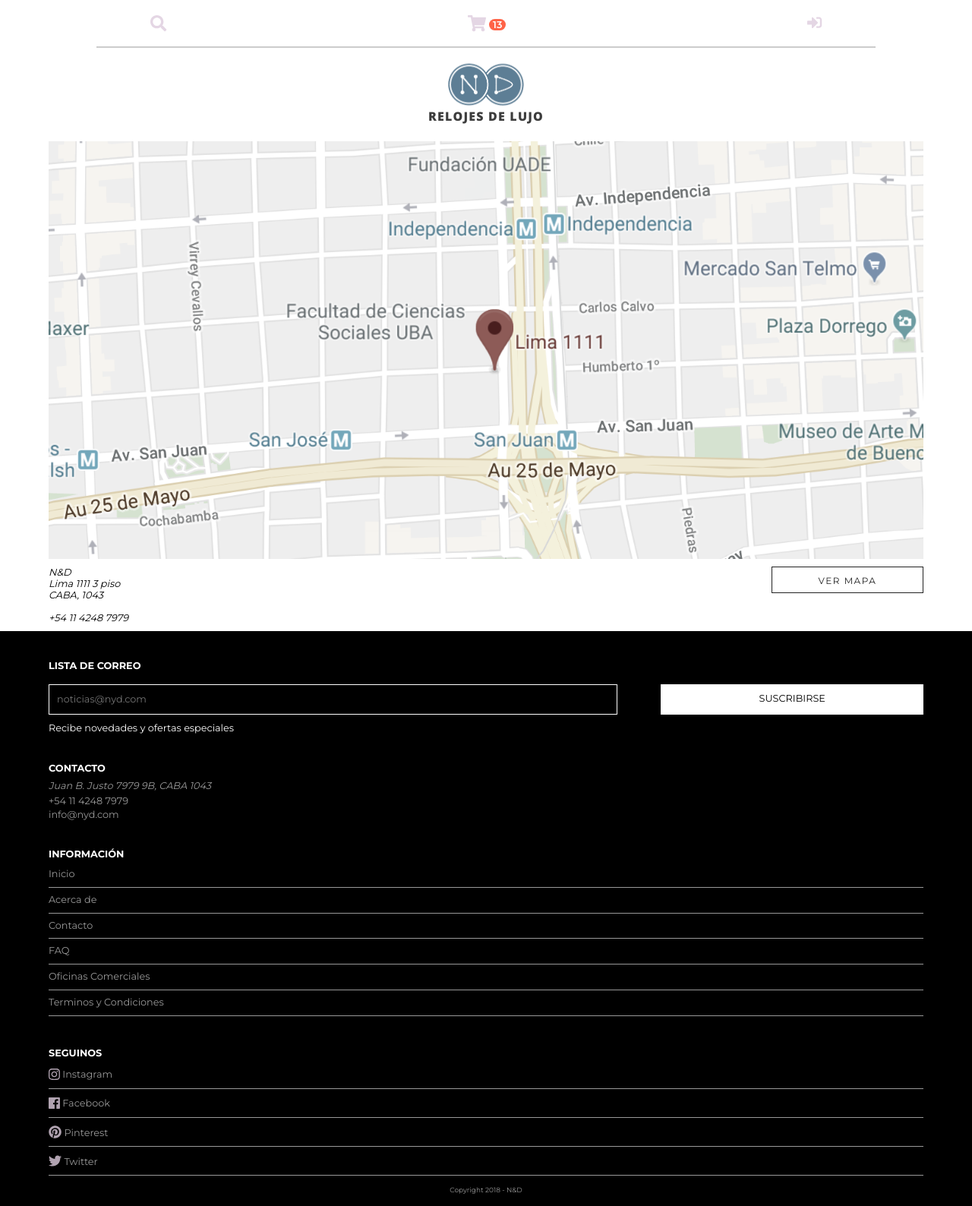
After one commit to MrEscape54/DigitalHouse, a PHP site: page /contacto.html in a window 1280 px wide. The commit adds this page. Shown: the whole page at 76% size. Run offline with PHP 8.4, Linux system fonts and the light colour scheme; some libraries are stand-ins or nearby versions.

Commit message:
contacto, faq y login agregados. Falta armar contenido

```diff
--- /dev/null
+++ b/contacto.html
@@ -0,0 +1,95 @@
+<!DOCTYPE html>
+<html lang="en">
+<head>
+    <meta charset="UTF-8">
+    <meta name="viewport" content="width=device-width, initial-scale=1.0">
+    <meta http-equiv="X-UA-Compatible" content="ie=edge">
+    <title>NIDI | Relojes de Lujo</title>
+    <link rel="shortcut icon" href="img/favicon.ico" type="image/x-icon">
+    <link rel="stylesheet" href="css/sanitize.css">
+    <link rel="stylesheet" href="css/style.css">
+    <link href="https://fonts.googleapis.com/css?family=Montserrat:400,600,700|Open+Sans:800" rel="stylesheet">
+    <script defer src="https://use.fontawesome.com/releases/v5.0.10/js/all.js" integrity="sha384-slN8GvtUJGnv6ca26v8EzVaR9DC58QEwsIk9q1QXdCU8Yu8ck/tL/5szYlBbqmS+" crossorigin="anonymous"></script>
+</head>
+<body>
+    <header>
+        <div class="search-scart">
+            <i class="fas fa-search fa-lg"></i>
+            <div class="scart">
+                <a href="#"><i class="fas fa-shopping-cart fa-lg"></i></a>
+                <span class="badge">13</span>
+            </div>
+
+            <div class="login">
+                <a href="#"> <i class="fas fa-sign-in-alt fa-lg"></i></a>
+            </div>
+        </div>
+        <hr style="border:0.2px solid #ccc; width: 80%;">
+        </div>
+        <div class="logo-container">
+            <a href="index.html"><img src="img/logo.png" alt="logo"></a>
+            <h4>RELOJES DE LUJO</h4>
+        </div>
+    </header>
+    <main>
+        <img class="map" src="img/map.PNG" alt="mapa con direccion">
+        <div class="google-map">
+            <address>
+                N&D
+                <br> Lima 1111 3 piso
+                <br> CABA, 1043
+                <br>
+                <br> +54 11 4248 7979
+            </address>
+            <a href="https://www.google.com.ar/maps/place/Lima+1111,+C1073AAW+CABA/@-34.6211613,-58.3887272,15.25z/data=!4m5!3m4!1s0x95bccb28ea8781cb:0x950feb519009506e!8m2!3d-34.6210713!4d-58.3816733"
+                class="boton" target="_blank">Ver mapa</a>
+        </div>
+    </main>
+    <footer>
+        <div class="container">
+            <div class="foot-newsletter">
+                <h6>Lista de Correo</h6>
+                <form class="newsletter">
+                    <div class="input-wrap">
+                        <input type="text" placeholder="noticias@nyd.com" name="email">
+                        <button type="submit">Suscribirse</button>
+                    </div>
+                </form>
+                <p style="margin-bottom: 0;">Recibe novedades y ofertas especiales</p>
+            </div>
+
+            <div class="foot-contacto">
+                <h6>Contacto</h6>
+                <address>
+                    Juan B. Justo 7979 9B, CABA 1043
+                </address>
+                <a style="display: block" href="tel:+54 11 4248 7979">+54 11 4248 7979</a>
+                <a href="mailto:info@nyd.com">info@nyd.com</a>
+            </div>
+
+            <div class="foot-info">
+                <h6>Información</h6>
+                <ul>
+                    <li><a href="#">Inicio</a></li>
+                    <li><a href="#">Acerca de</a></li>
+                    <li><a href="#">Contacto</a></li>
+                    <li><a href="#">FAQ</a></li>
+                    <li><a href="#/">Oficinas Comerciales</a></li>
+                    <li><a href="#">Terminos y Condiciones</a></li>
+                </ul>
+            </div>
+
+            <div class="foot-social">
+                <h6>Seguinos</h6>
+                <ul>
+                    <li id="instagram"><a href="#"><i class="fab fa-instagram fa-lg"></i> Instagram</a></li>
+                    <li id="facebook"><a href="#"><i class="fab fa-facebook fa-lg"></i> Facebook</a></li>
+                    <li id="pinterest"><a href="#"><i class="fab fa-pinterest fa-lg"></i> Pinterest</a></li>
+                    <li id="twitter"><a href="#"><i class="fab fa-twitter fa-lg"></i> Twitter</a></li>
+                </ul>
+            </div>
+            <p class="copyright">Copyright 2018 - N&D</p>
+        </div>
+    </footer>
+</body>
+</html>
--- a/css/style.css
+++ b/css/style.css
@@ -230,3 +230,34 @@ footer a, footer address{
     font-size: 0.7em;
     text-align: center;
 }
+
+.map{
+    display: block;
+    margin: 0 auto;
+    width: 90%;
+    filter: grayscale(0.7);
+}
+
+.google-map{
+    width: 90%;
+    margin: 10px auto;
+    display: flex;
+    justify-content: space-between;
+}
+
+.google-map address{font-size: 0.8em; text-align: start;}
+
+.google-map a {
+    text-align: center;
+    display: inline-block;
+    color: #222;
+    border: 1px solid #222;
+    font-size: 12px;
+    letter-spacing: .125em;
+    text-transform: uppercase;
+    cursor: pointer;
+    line-height: 35px;
+    width: 200px;
+    text-decoration: none;
+    height: 35px;
+}
```
Also changed, not shown: faq.html (added, +84 -0 lines), index.html (+9 -8 lines), login.html (added, +84 -0 lines), img/map.PNG (added).
